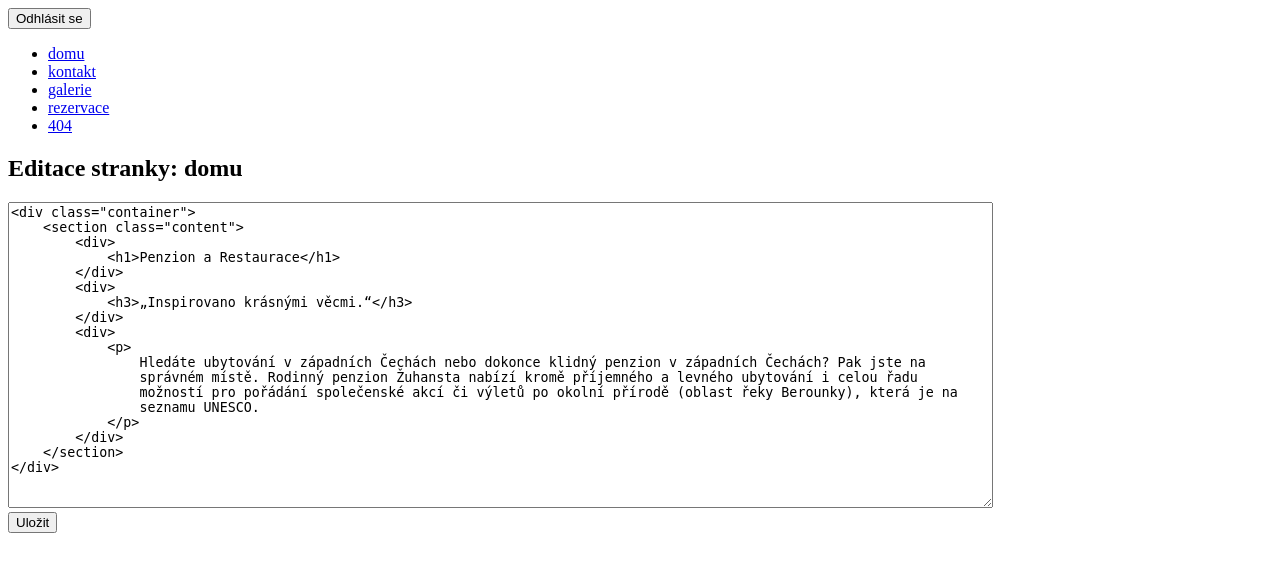
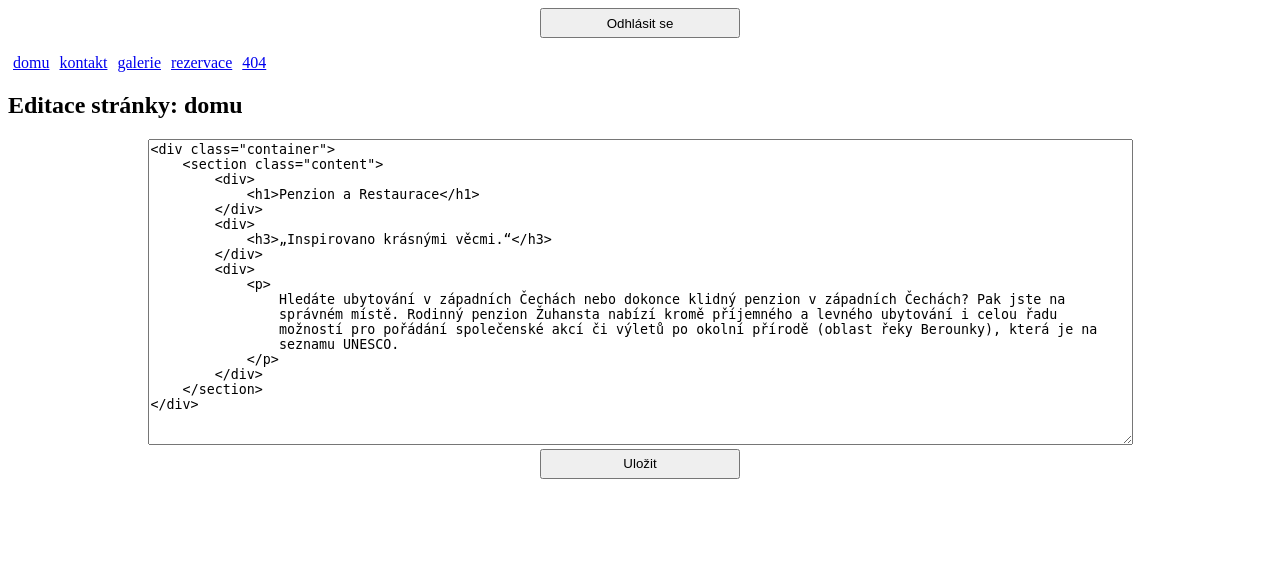
Before and after one commit to TedesT/GitHub, a PHP site: page /admin.php?stranka=domu in a window 1280 px wide. Shown: the top 572 px of the page. Run offline with PHP 8.4, Linux system fonts and the light colour scheme; the visitor is signed in with stand-in values (Sample User, id 1); some libraries are stand-ins or nearby versions.

Commit message:
Upload 3

```diff
--- a/PrimaPenzion/admin.php
+++ b/PrimaPenzion/admin.php
@@ -39,7 +39,6 @@ if (array_key_exists("ulozit", $_POST))
 
     $vybranaStranka->ulozObsah($obsah);
 }
-
 ?>
 <!DOCTYPE html>
 <html lang="en">
@@ -70,7 +69,7 @@ if (array_key_exists("ulozit", $_POST))
                         <td><input type="password" name="heslo"></td>
                     </tr>
                     <tr>
-                        <td><button name="prihlasit">Přihlásit</button></td>
+                        <td colspan="2"><button name="prihlasit">Přihlásit</button></td>
                     </tr>
                 </form>
             </table>
@@ -100,7 +99,7 @@ if (array_key_exists("ulozit", $_POST))
 
         if ($vybranaStranka != null)
         {
-        echo "<h2>Editace stranky: {$vybranaStranka->getId()}</h2>";
+        echo "<h2>Editace stránky: {$vybranaStranka->getId()}</h2>";
 
         ?>
             <form method="POST">
--- a/PrimaPenzion/style/admin.css
+++ b/PrimaPenzion/style/admin.css
@@ -3,13 +3,44 @@ body{
     list-style: none;
 }
 
-
-
 .login{
     padding-top: 50px;
 }
 
+ul{
+    display: flex;
+    flex-direction: row;
+    list-style: none;
+    padding: 0;
+}
+
+li{
+    padding: 0 5px;
+}
+
+.login table{
+    display: flex;
+    justify-content: center;
+}
+
+table td{
+    text-align: center;
+    width: 70px;
+    height: 35px;
+}
+
+form{
+    text-align: center;
+}
+
+button{
+    width: 200px;
+    height: 30px;
+}
+
 .chyba{
+    padding-top: 15px;
+    text-align: center;
     color: red;
     font-weight: bold;
 }
```
